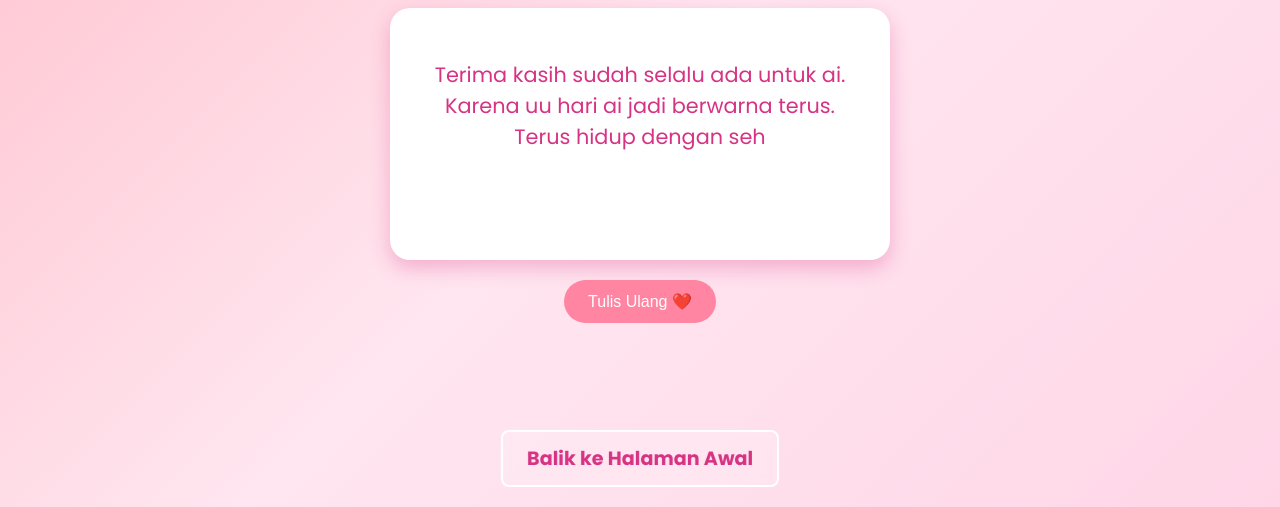
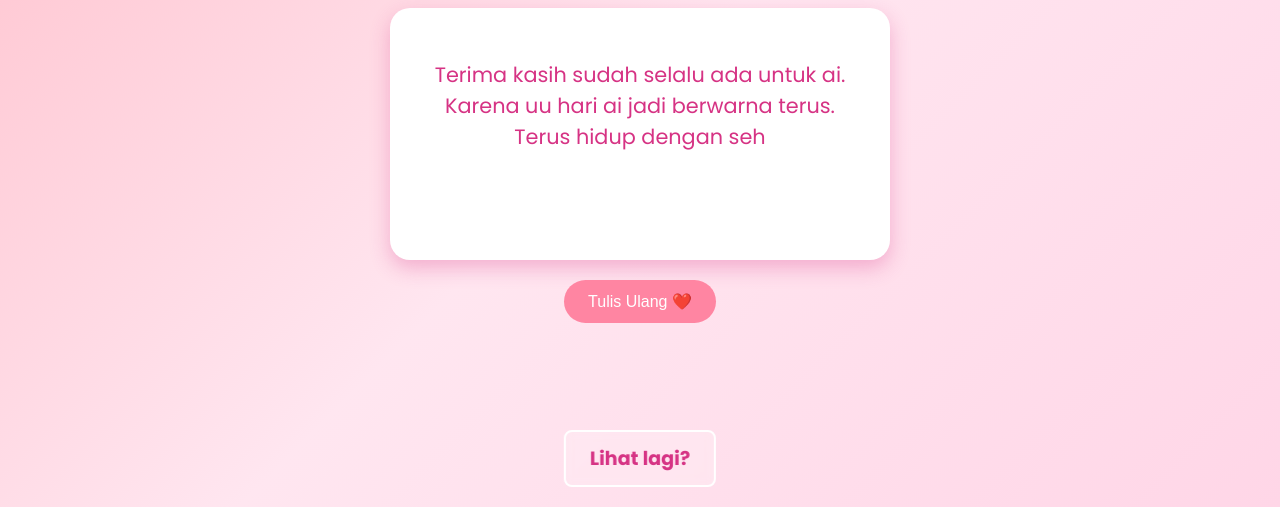
Before and after one commit to Rehnun/birthday_present, a plain HTML site: page romance.html in a window 1280 px wide. Shown: the part 293-800 px from the top of the page. Drawn offline with Linux system fonts and the light colour scheme.

Commit message:
romance.html

```diff
--- a/romance.html
+++ b/romance.html
@@ -19,7 +19,7 @@
   <button class="replay-btn" onclick="startTyping()">Tulis Ulang ❤️</button>
 </div>
 
-<a href="index.html" class="next-button"> Balik ke Halaman Awal</a>
+<a href="index.html" class="next-button"> Lihat lagi?</a>
 
 <script src="romance.js"></script>
 
```
